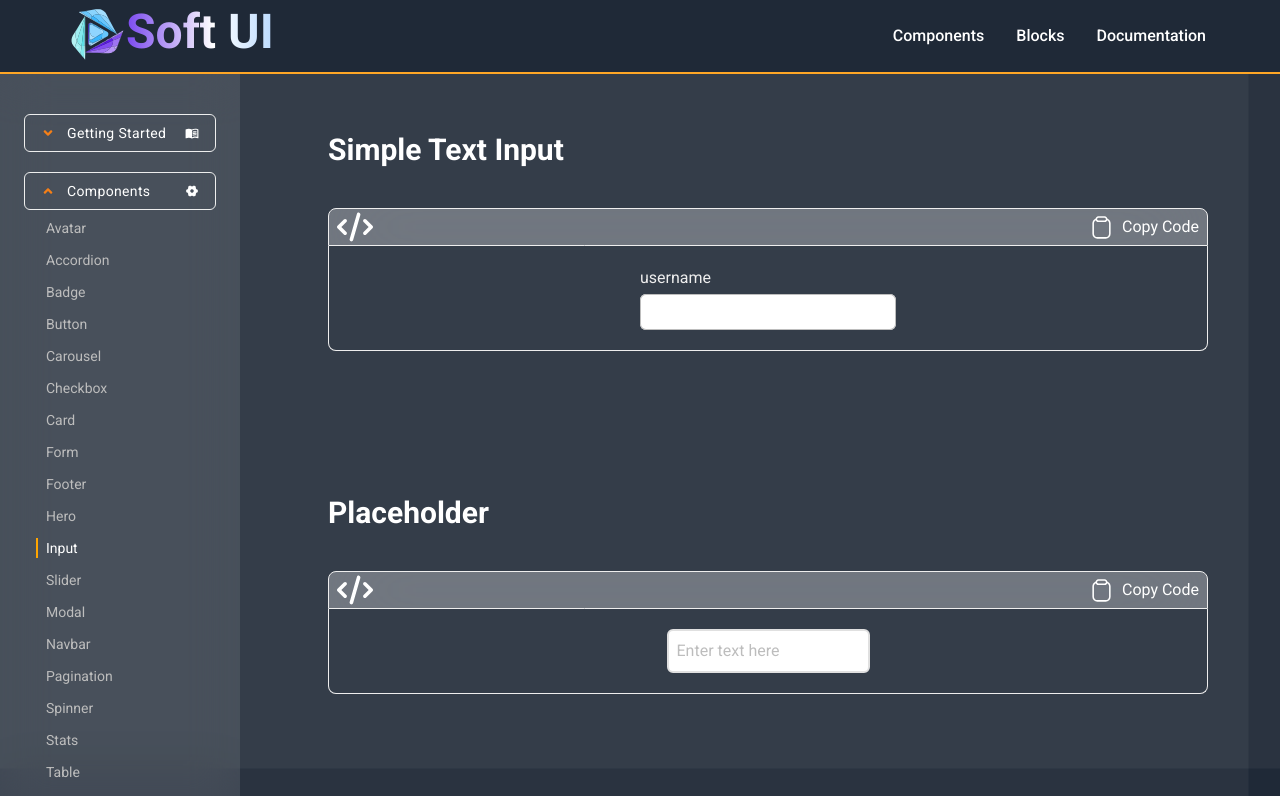
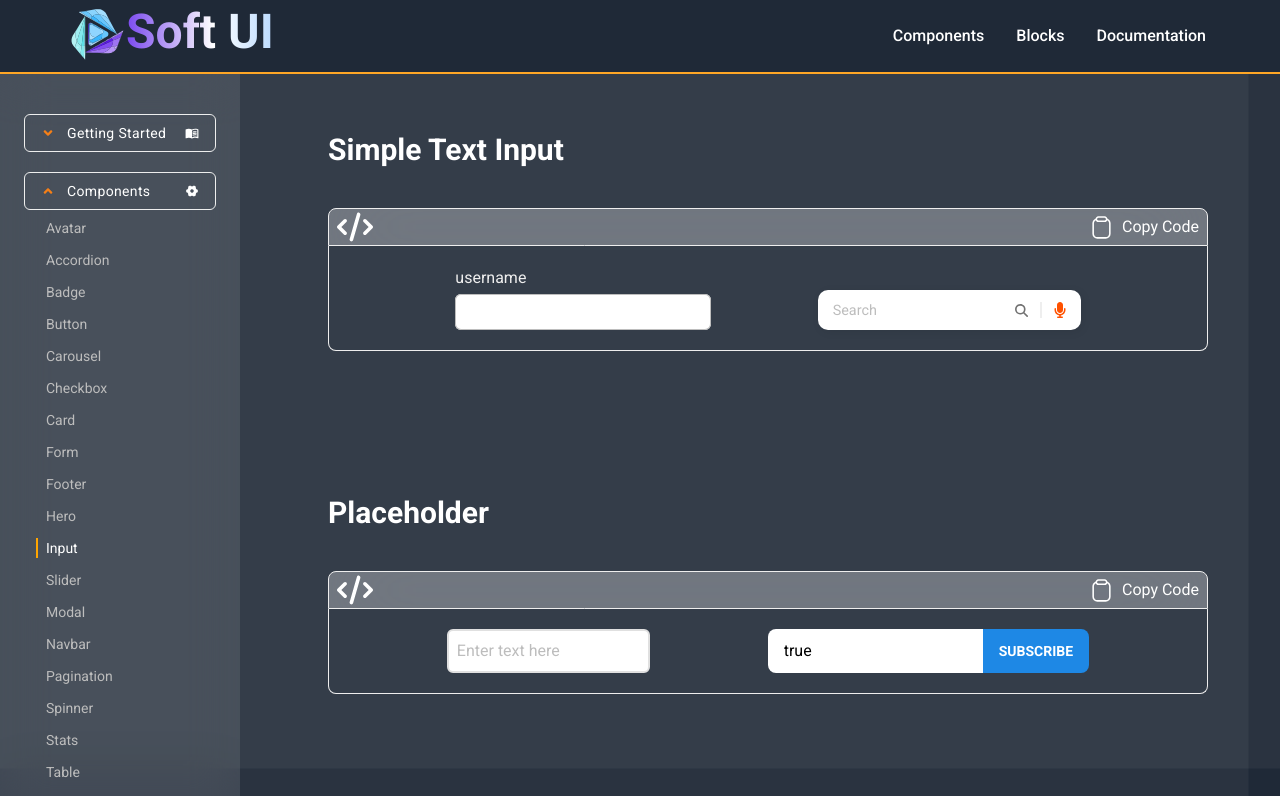
Before and after one commit to akash-khan-311/softui, a React (Vite) app: page /components/input in a window 1280 px wide. Shown: the top 796 px of the page. Built offline with nearby package versions, Linux system fonts and the light colour scheme.

Commit message:
another input added

```diff
--- a/src/components/App/Badges/Badge1.jsx
+++ b/src/components/App/Badges/Badge1.jsx
@@ -10,7 +10,7 @@ const Badge = () => {
 <span className="bg-green-500 px-2 py-0.5 font-semibold text-sm rounded-sm text-white">Success</span>
 <span className="bg-yellow-500 px-2 py-0.5 font-semibold text-sm rounded-sm text-white">Warning</span>`}
       >
-        <div className="flex justify-evenly gap-3">
+        <div className="flex justify-evenly flex-wrap gap-3">
           <span className="bg-blue-500 px-2 py-0.5 font-semibold text-sm rounded-sm text-white">
             Information
           </span>
--- a/src/components/App/Badges/Badge2.jsx
+++ b/src/components/App/Badges/Badge2.jsx
@@ -38,7 +38,7 @@ const Badge2 = () => {
   <span className="absolute bg-gray-900 text-gray-100 px-2 py-1 text-xs font-bold rounded-full -top-3 -right-3">99+</span>
 </button>`}
       >
-        <div className="flex  flex-wrap justify-evenly items-center">
+        <div className="flex  flex-wrap justify-evenly items-center gap-5">
           <button className="relative bg-blue-700 hover:bg-blue-800 duration-300 py-2 px-4 text-blue-100 rounded">
             Primary
             <span className="absolute bg-blue-500 text-blue-100 px-2 py-1 text-xs font-bold rounded-full -top-3 -right-3">
--- a/src/components/App/Inputs/Input1.jsx
+++ b/src/components/App/Inputs/Input1.jsx
@@ -10,9 +10,42 @@ const Input1 = () => {
     <div className="mt-2">
         <input type="text" name="username" id="username" className="block w-64 rounded-md py-1.5 px-2 ring-1 ring-inset ring-gray-400 focus:text-gray-800"/>
     </div>
-</div>`}
+</div>
+
+
+// Input-2
+
+
+<div className=" h-10 flex items-center justify-center bg-white overflow-hidden cursor-pointer shadow-[2px_2px_10px_rgba(0,0,0,0.075)] pl-[15px] rounded-[10px]">
+<input
+  type="text"
+  name="text"
+  className="input w-[170px] h-full text-[0.9em] caret-[rgb(255,81,0)] border-[none] outline-none"
+  id="input"
+  placeholder="Search"
+/>
+<label htmlFor="input" className=" cursor-text px-3 py-0">
+  <svg viewBox="0 0 512 512" className="searchIcon w-[13px]">
+    <path
+      className="fill-[rgb(114,114,114)]"
+      d="M416 208c0 45.9-14.9 88.3-40 122.7L502.6 457.4c12.5 12.5 12.5 32.8 0 45.3s-32.8 12.5-45.3 0L330.7 376c-34.4 25.2-76.8 40-122.7 40C93.1 416 0 322.9 0 208S93.1 0 208 0S416 93.1 416 208zM208 352a144 144 0 1 0 0-288 144 144 0 1 0 0 288z"
+    />
+  </svg>
+</label>
+<div className="border h-2/5 w-[1.3px] bg-[rgb(223,223,223)]" />
+<button className="micButton bg-transparent h-10 cursor-pointer duration-[0.3s] pl-3 pr-[15px] py-0 border-[none] hover:bg-[rgb(255,230,230)] hover:duration-[0.3s]">
+  <svg viewBox="0 0 384 512" className=" w-3">
+    <path
+      className="fill-[rgb(255,81,0)]"
+      d="M192 0C139 0 96 43 96 96V256c0 53 43 96 96 96s96-43 96-96V96c0-53-43-96-96-96zM64 216c0-13.3-10.7-24-24-24s-24 10.7-24 24v40c0 89.1 66.2 162.7 152 174.4V464H120c-13.3 0-24 10.7-24 24s10.7 24 24 24h72 72c13.3 0 24-10.7 24-24s-10.7-24-24-24H216V430.4c85.8-11.7 152-85.3 152-174.4V216c0-13.3-10.7-24-24-24s-24 10.7-24 24v40c0 70.7-57.3 128-128 128s-128-57.3-128-128V216z"
+    />
+  </svg>
+</button>
+</div>
+`}
       >
-        <div className="flex justify-center items-center">
+        <div className="flex flex-col lg:flex-row  justify-evenly items-center">
+          {/* Input1 */}
           <div>
             <label htmlFor="username" className="block text-gray-200 ">
               username
@@ -26,6 +59,32 @@ const Input1 = () => {
               />
             </div>
           </div>
+          <div className="mt-6   h-10 flex items-center justify-center bg-white overflow-hidden cursor-pointer shadow-[2px_2px_10px_rgba(0,0,0,0.075)] pl-[15px] rounded-[10px]">
+            <input
+              type="text"
+              name="text"
+              className="input w-[170px] h-full text-[0.9em] caret-[rgb(255,81,0)] border-[none] outline-none"
+              id="input"
+              placeholder="Search"
+            />
+            <label htmlFor="input" className=" cursor-text px-3 py-0">
+              <svg viewBox="0 0 512 512" className="searchIcon w-[13px]">
+                <path
+                  className="fill-[rgb(114,114,114)]"
+                  d="M416 208c0 45.9-14.9 88.3-40 122.7L502.6 457.4c12.5 12.5 12.5 32.8 0 45.3s-32.8 12.5-45.3 0L330.7 376c-34.4 25.2-76.8 40-122.7 40C93.1 416 0 322.9 0 208S93.1 0 208 0S416 93.1 416 208zM208 352a144 144 0 1 0 0-288 144 144 0 1 0 0 288z"
+                />
+              </svg>
+            </label>
+            <div className="border h-2/5 w-[1.3px] bg-[rgb(223,223,223)]" />
+            <button className="micButton bg-transparent h-10 cursor-pointer duration-[0.3s] pl-3 pr-[15px] py-0 border-[none] hover:bg-[rgb(255,230,230)] hover:duration-[0.3s]">
+              <svg viewBox="0 0 384 512" className=" w-3">
+                <path
+                  className="fill-[rgb(255,81,0)]"
+                  d="M192 0C139 0 96 43 96 96V256c0 53 43 96 96 96s96-43 96-96V96c0-53-43-96-96-96zM64 216c0-13.3-10.7-24-24-24s-24 10.7-24 24v40c0 89.1 66.2 162.7 152 174.4V464H120c-13.3 0-24 10.7-24 24s10.7 24 24 24h72 72c13.3 0 24-10.7 24-24s-10.7-24-24-24H216V430.4c85.8-11.7 152-85.3 152-174.4V216c0-13.3-10.7-24-24-24s-24 10.7-24 24v40c0 70.7-57.3 128-128 128s-128-57.3-128-128V216z"
+                />
+              </svg>
+            </button>
+          </div>
         </div>
       </CodeBox>
     </>
--- a/src/components/App/Inputs/Input2.jsx
+++ b/src/components/App/Inputs/Input2.jsx
@@ -5,14 +5,41 @@ const Input2 = () => {
     <>
       <CodeBox
         text={"Placeholder"}
-        stringCode={`<input placeholder="Enter text here" className="p-2 border-2 border-gray-300 rounded-md text-base text-gray-700 outline-none focus:border-blue-500 focus:ring focus:ring-blue-500 focus:ring-opacity-50" type="text" />`}
+        stringCode={`<input placeholder="Enter text here" className="p-2 border-2 border-gray-300 rounded-md text-base text-gray-700 outline-none focus:border-blue-500 focus:ring focus:ring-blue-500 focus:ring-opacity-50" type="text" />
+
+<form className="flex ">
+  <input name="email" type="email" autoComplete="email" placeholder="jane.doe@example.com" className="px-4 py-2 rounded-l-lg bg-slate-700 focus:bg-slate-800 focus:text-slate-300 text-slate-400 placeholder-slate-400 focus:ring-0 focus:outline-none" required defaultValue />
+  <button type="submit" className="px-4 py-2 text-sm text-white font-bold uppercase bg-blue-600 rounded-r-lg text-slate-300 active:bg-blue-800">
+    Subscribe
+  </button>
+</form>
+
+        `}
       >
-        <div className="flex justify-center">
+        <div className="flex justify-evenly flex-wrap gap-5">
           <input
             placeholder="Enter text here"
             className="p-2 border-2 border-gray-300 rounded-md text-base text-gray-700 outline-none focus:border-blue-500 focus:ring focus:ring-blue-500 focus:ring-opacity-50"
             type="text"
           />
+          {/*  */}
+          <form className="flex ">
+            <input
+              name="email"
+              type="email"
+              autoComplete="email"
+              placeholder="jane.doe@example.com"
+              className="px-4 py-2 rounded-l-lg bg-slate-700 focus:bg-slate-800 focus:text-slate-300 text-slate-400 placeholder-slate-400 focus:ring-0 focus:outline-none"
+              required
+              defaultValue
+            />
+            <button
+              type="submit"
+              className="px-4 py-2 text-sm text-white font-bold uppercase bg-blue-600 rounded-r-lg text-slate-300 active:bg-blue-800"
+            >
+              Subscribe
+            </button>
+          </form>
         </div>
       </CodeBox>
     </>
```
